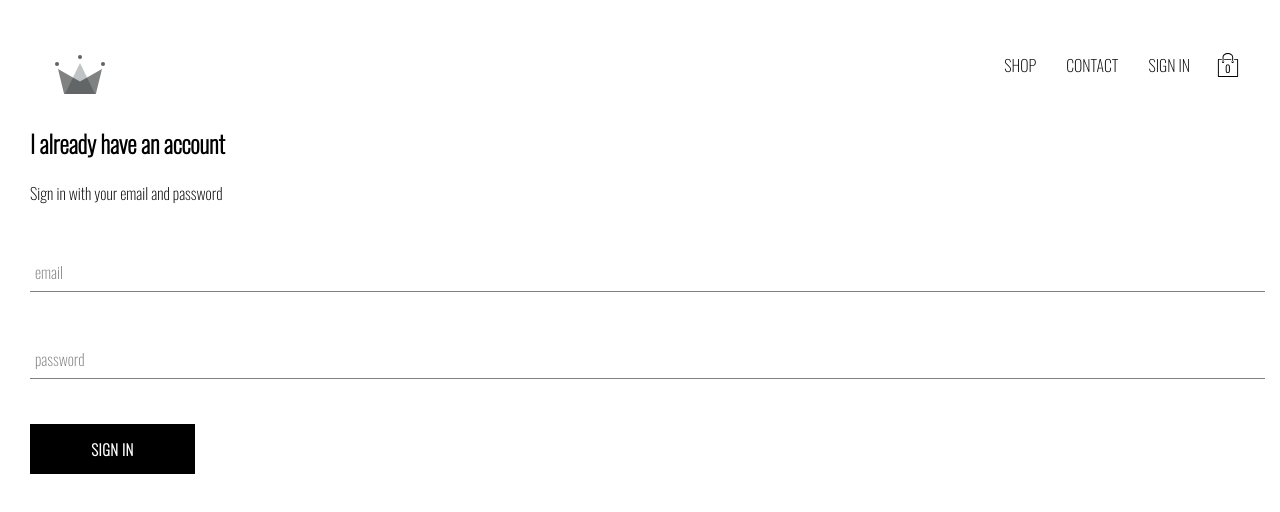
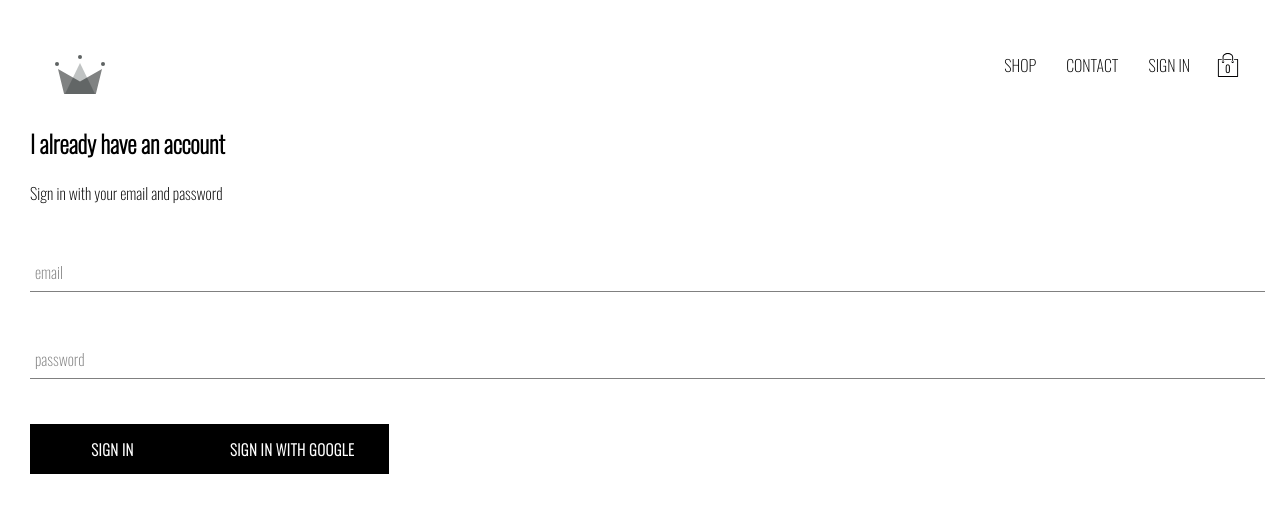
Before and after one commit to revanthkumaar/nile-shopping, a React (Create React App) app: page /signin in a window 1280 px wide. Shown: the top 512 px of the page. Built offline with nearby package versions, Linux system fonts and the light colour scheme.

Commit message:
added google sign to signin component
added google sign to signin component

```diff
--- a/src/components/sign-in/sign-in.component.jsx
+++ b/src/components/sign-in/sign-in.component.jsx
@@ -4,6 +4,10 @@ import FormInput from '../form-input/form-input.component';
 import CustomButton from '../custom-button/custom-button.component';
 
 import './sign-in.styles.scss';
+
+import {signInWithGoogle} from '../../firebase/firebase.utils'
+
+
 
 class SignIn extends React.Component {
   constructor(props) {
@@ -51,7 +55,7 @@ class SignIn extends React.Component {
             required
           />
           <CustomButton type='submit'> Sign in </CustomButton>
-        </form>
+          <CustomButton onClick={signInWithGoogle}> {''}Sign in with Google{''}</CustomButton></form>
       </div>
     );
   }
--- a/src/firebase/firebase.utils.js
+++ b/src/firebase/firebase.utils.js
@@ -2,8 +2,6 @@
 import firebase from 'firebase/app';
 import 'firebase/firestore';
 import 'firebase/auth';
-
-
 //get the config from firebase app on the cloud server
 var config = {
     apiKey: "AIzaSyBx4vN9Xw974R7oadCqpjZNHHI9UzqWoHA",
@@ -17,11 +15,10 @@ var config = {
 
   //initializeApp is a function to establish connection
 firebase.initializeApp(config);
-
 export const auth = firebase.auth();
 export const firestore = firebase.firestore();
-
 const provider = new firebase.auth.GoogleAuthProvider();
 provider.setCustomParameters({prompt:'select_account'});
-export const signInWithGoogle = () => auth.signInWithPopup(provider);
+//function that performs the signin
+export const signInWithGoogle= () => auth.signInWithPopup(provider);
 export default firebase;
```
